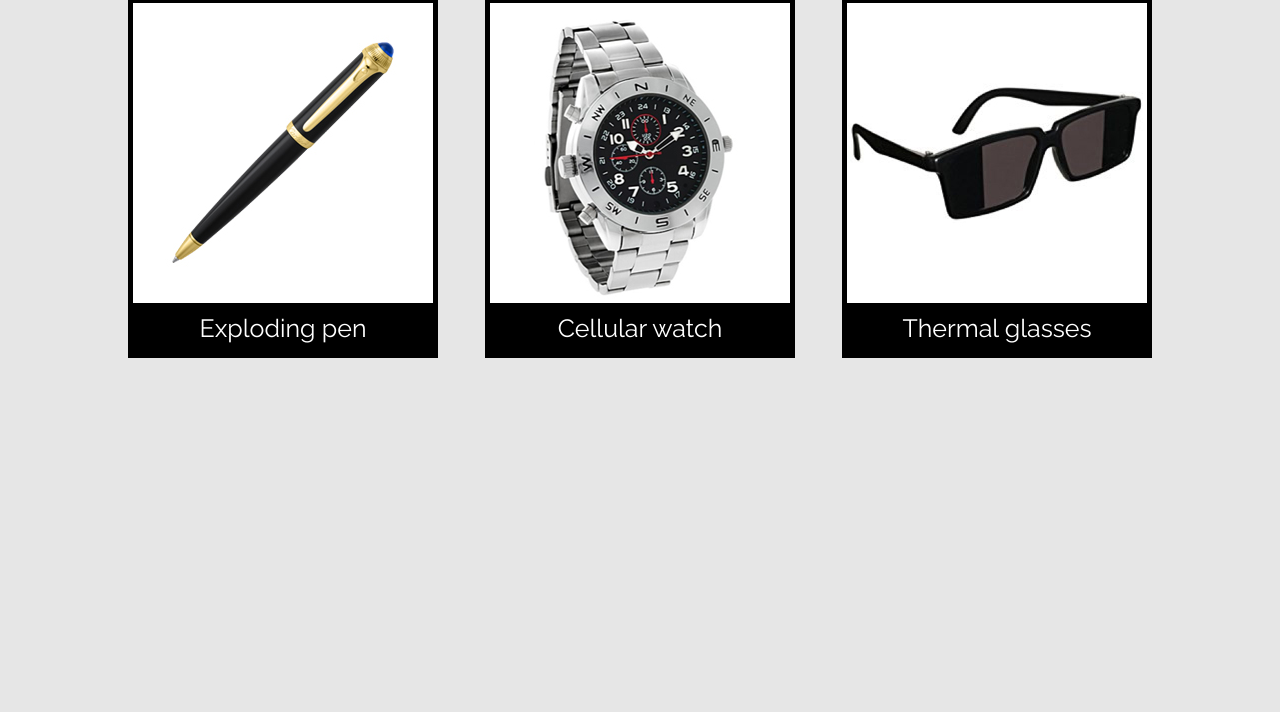
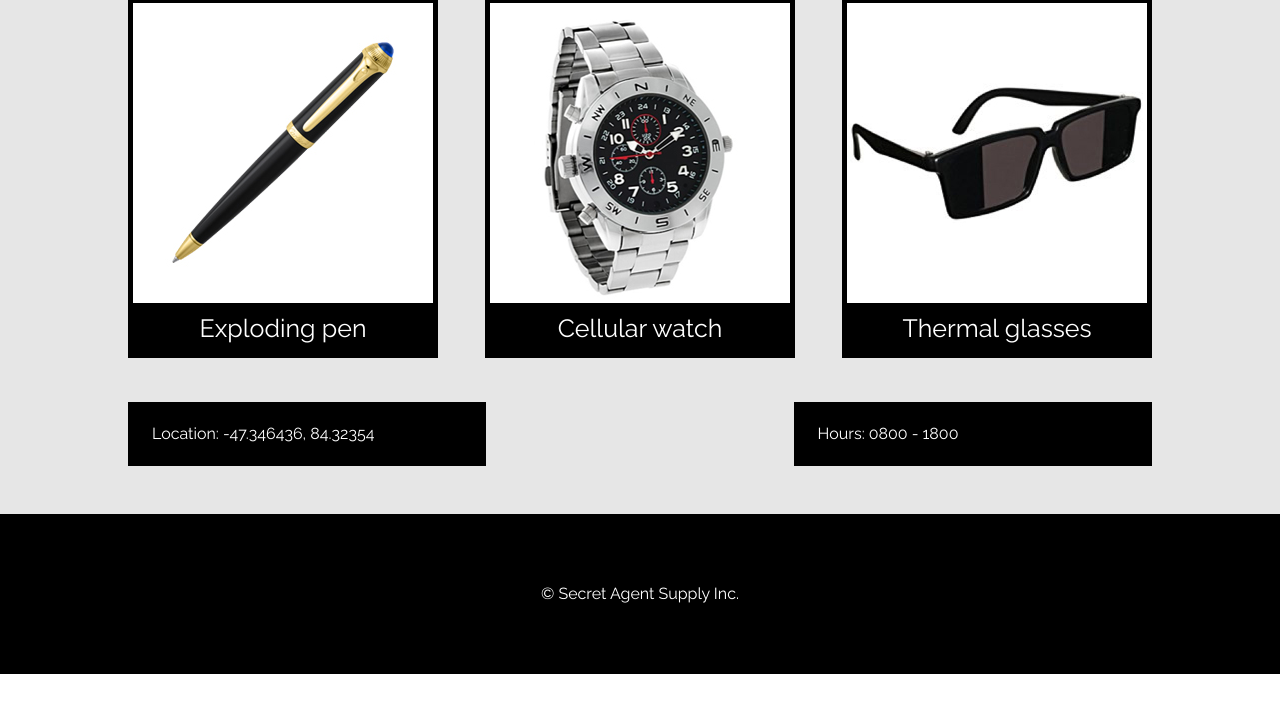
Before and after one commit to laht1nen/secretagentsupply, a plain HTML site: page index.html in a window 1280 px wide. Shown: the part 640-1352 px from the top of the page. After the commit the page ends 1314 px from the top, so only its background shows below. Drawn offline with Linux system fonts and the light colour scheme.

Commit message:
Added the info boxes, and also added the footer

```diff
--- a/index.html
+++ b/index.html
@@ -56,13 +56,17 @@
 					</div>
 				</div>
 			</div>
-			<div class="info-box">
-			</div>
-			<div class="info-box">
+			<div id="info-wrapper">
+				<div class="info-box">
+					<p>Location: -47.346436, 84.32354</p>
+				</div>
+				<div class="info-box">
+					<p>Hours: 0800 - 1800
+				</div>
 			</div>
 		</section>
 		<footer>
-
+			<p>&copy; Secret Agent Supply Inc.</p>
 		</footer>
 	</body>
 </html>
--- a/resources/css/style.css
+++ b/resources/css/style.css
@@ -105,7 +105,7 @@ nav {
 }
 
 section {
-	height: 70rem;
+	height: 35rem;
 	width: 100%;
 	background-color: rgba(230, 230, 230, 1);
 }
@@ -151,3 +151,37 @@ section {
 	font-size: 	1.5625rem;
 	padding-top: 0.8125rem;
 }
+
+#info-wrapper {
+	width: 80%;
+	height: 7rem;
+	margin: 0 auto;
+	display: flex;
+	justify-content: space-between;
+}
+
+.info-box {
+	height: 4rem;
+	width: 35%;
+	background-color: black;
+	display: flex;
+}
+
+.info-box p {
+	height: 4rem;
+	color: white;
+	padding: 1.5rem 0 0 1.5rem;
+}
+
+footer {
+	width: 100%;
+	height: 10rem;
+	background: black;
+	text-align: center;
+}
+
+footer p {
+	height: 4rem;
+	color: white;
+	padding-top: 4.5rem;
+}
```
